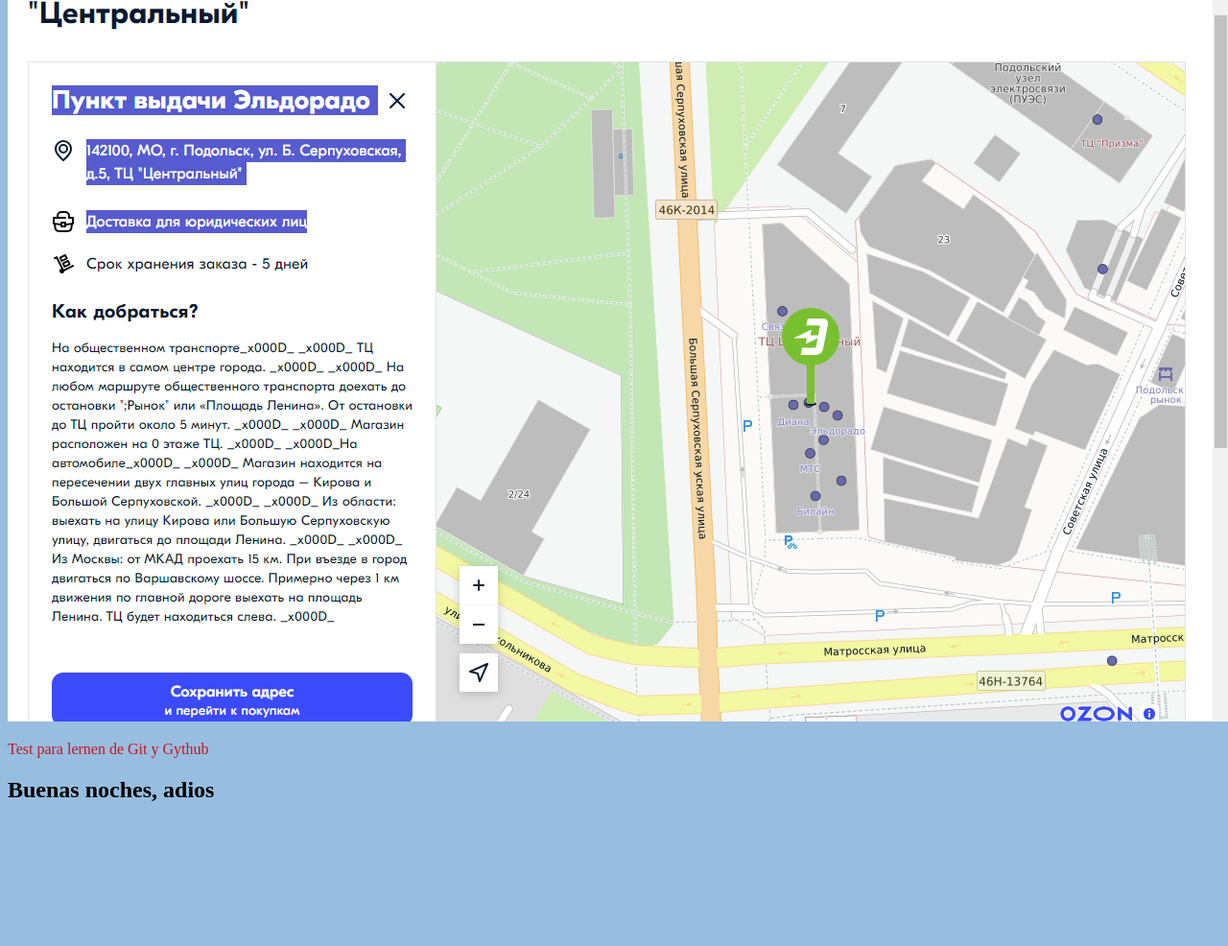
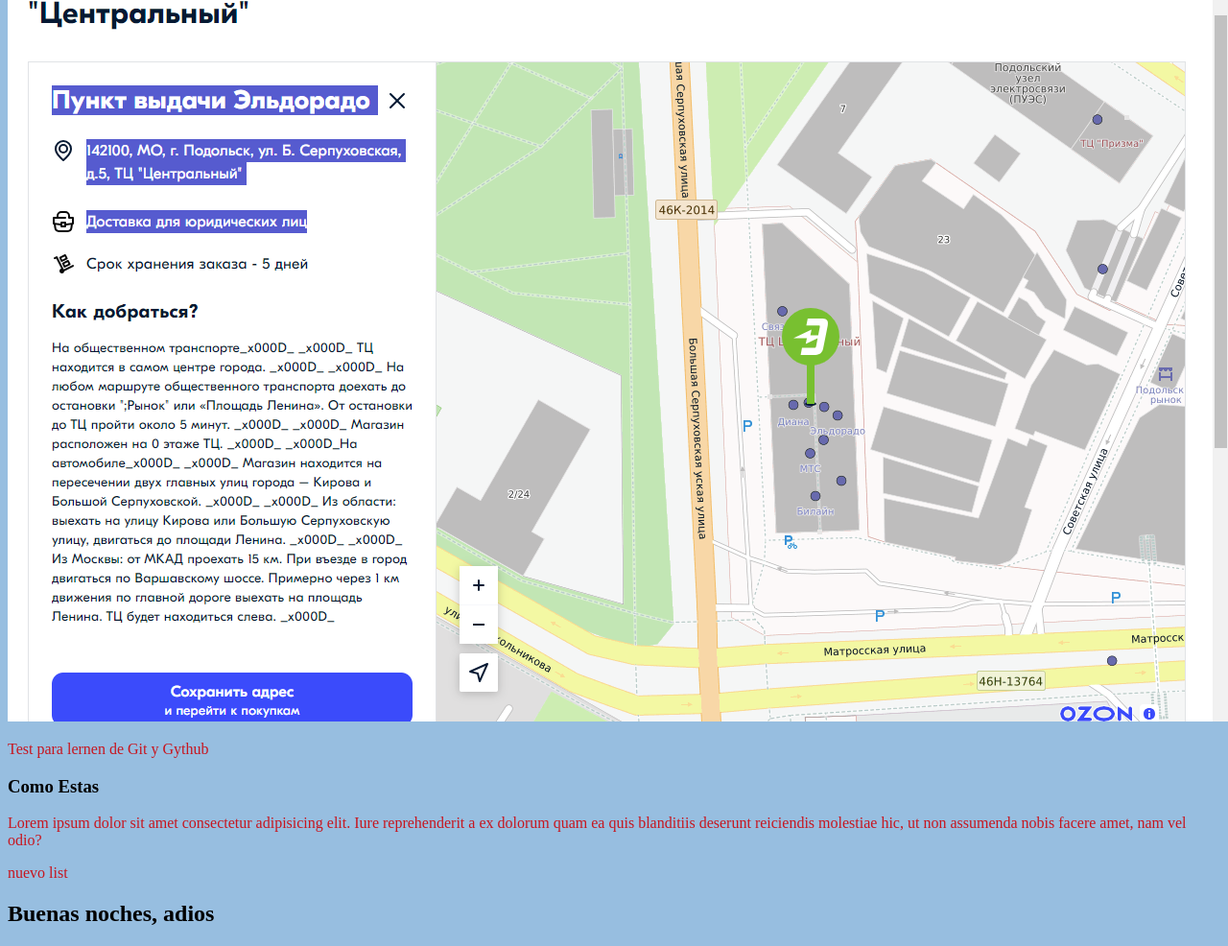
Before and after one commit to garagistru/esto_git, a plain HTML site: page index.html in a window 1280 px wide. Shown: the part 131-1117 px from the top of the page at 96% size. Before the commit the page ends 988 px from the top, so only its background shows below. Drawn offline with Linux system fonts and the light colour scheme.

Commit message:
изменения проверены

```diff
--- a/index.html
+++ b/index.html
@@ -11,7 +11,10 @@
     <br>
     <img src="/img/res.PNG" alt="">
     <p>Test para lernen de Git y Gythub</p>
- <!-- <p>nuevo list</p>-->
+    <h3>Como Estas </h3>
+    <p>Lorem ipsum dolor sit amet consectetur adipisicing elit. Iure reprehenderit a ex dolorum quam ea quis blanditiis deserunt reiciendis molestiae hic, ut non assumenda nobis facere amet, nam vel odio?
+    </p>
+     <p>nuevo list</p>
     <h2>Buenas noches, adios</h2>
 </body>
 </html>
```
